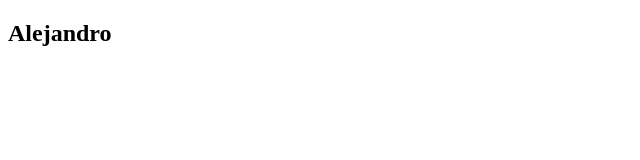
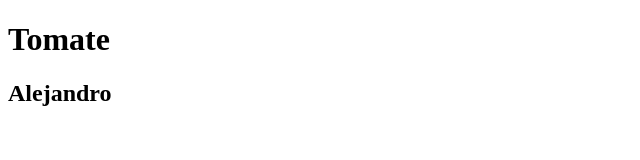
Before and after one commit to ARB89/curso, a plain HTML site: page index.html in a window 1280 px wide. Shown: the whole page, without its empty margins (0-640 px from the left). Drawn offline with Linux system fonts and the light colour scheme.

Commit message:
Agregamos Header

```diff
--- a/index.html
+++ b/index.html
@@ -5,6 +5,9 @@
         <title>Git</title>
     </head>
     <body>
+        <header>
+            <h1>Tomate</h1>
+        </header>
        <div class="container">
            <h2>Alejandro</h2>
        </div>
```
Also changed, not shown: 1 other file.
